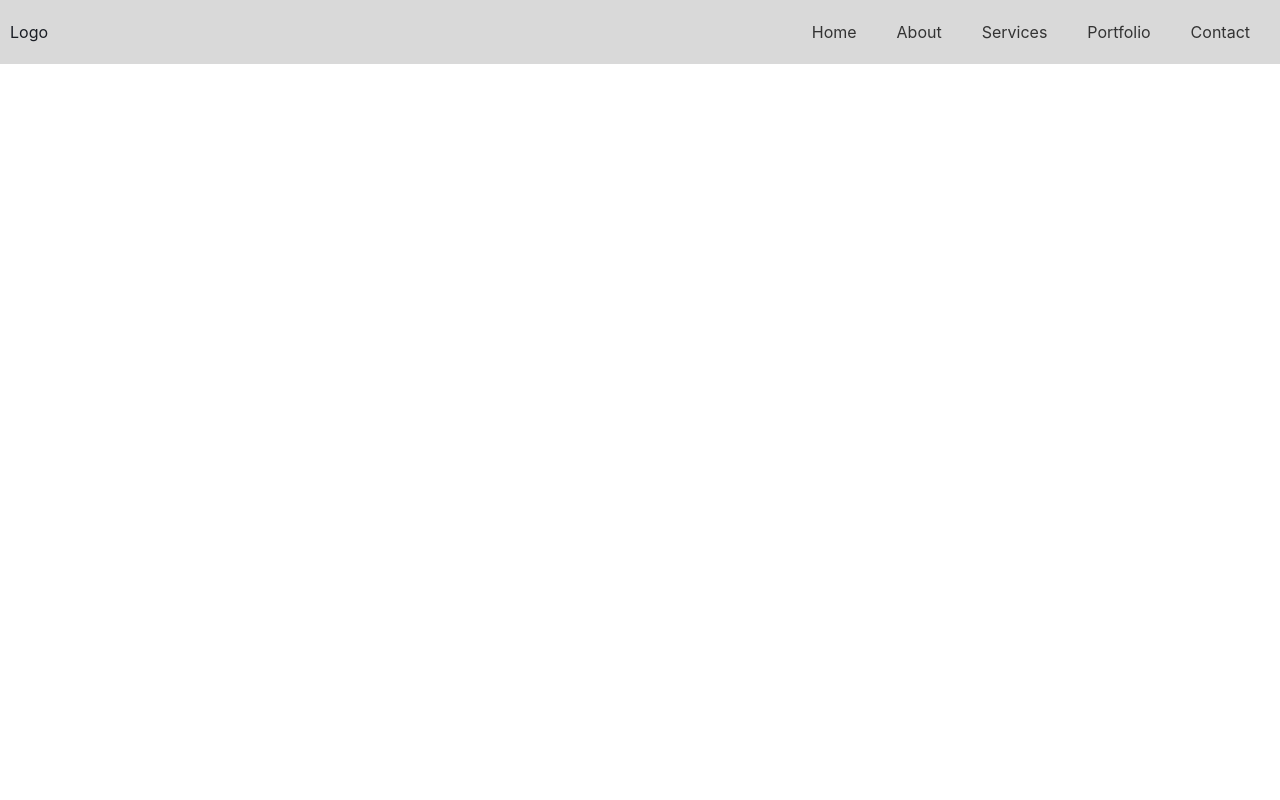
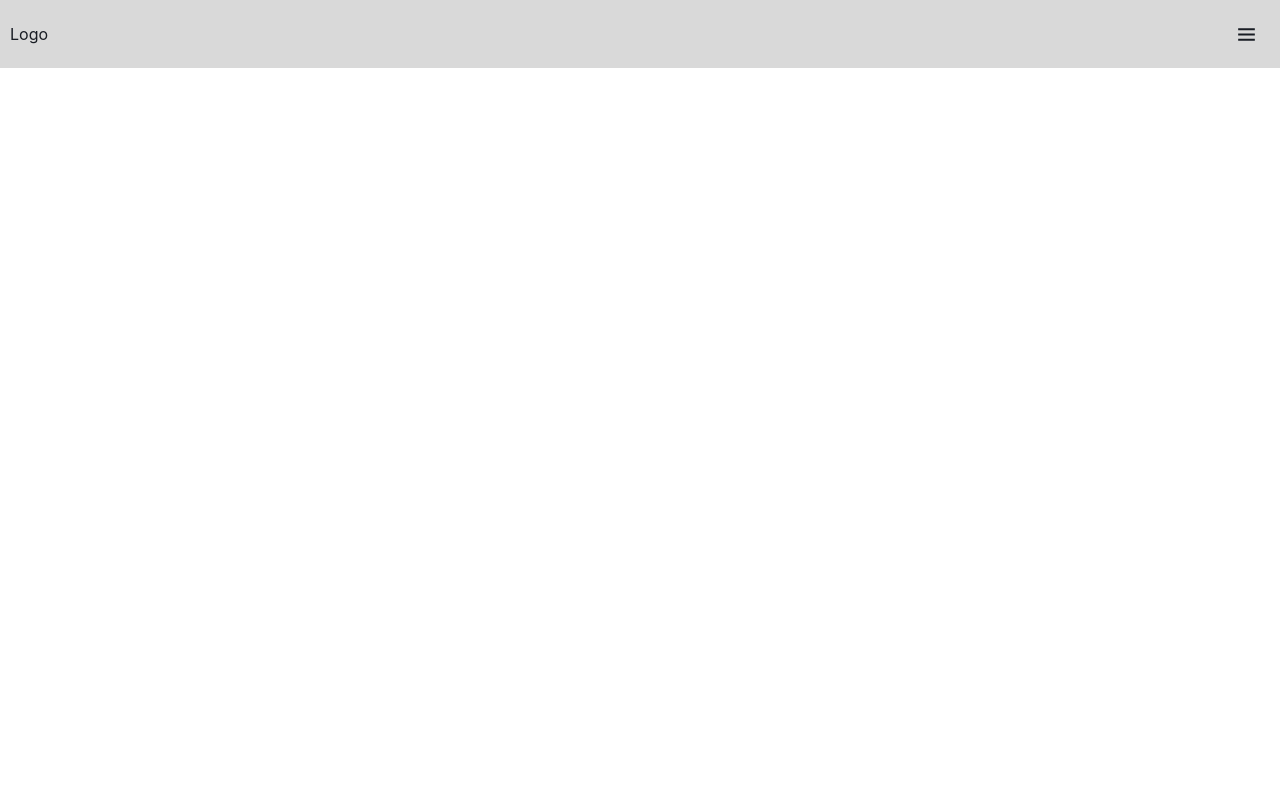
Before and after one commit to Miacarmen/realitea, a React (Create React App) app in the folder client/: page / in a window 1280 px wide. Shown: the top 800 px of the page. Built offline with nearby package versions, Linux system fonts and the light colour scheme.

Commit message:
dropdown nav menu added

```diff
--- a/client/src/components/Navigation/TopNav.js
+++ b/client/src/components/Navigation/TopNav.js
@@ -1,21 +1,33 @@
-import React from 'react';
+import React, {useState} from 'react';
 import { NavLink } from 'react-router-dom';
-
+import { BiMenu } from 'react-icons/bi';
 import './nav.styles.css';
 
 const TopNav = () => {
+    // const [isOpen, setIsOpen] = useState(false);
+
+    // const toggleDropdown = () => {
+    //   setIsOpen(!isOpen);
+    // };
+
+
+
   return (
-    <nav class="navbar">
-  <div class="navbar-logo">
+    <nav className="navbar">
+  <div className="navbar-logo">
     <p>Logo</p>
   </div>
-  <ul class="navbar-menu">
-    <li><a href="#">Home</a></li>
-    <li><a href="#">About</a></li>
-    <li><a href="#">Services</a></li>
-    <li><a href="#">Portfolio</a></li>
-    <li><a href="#">Contact</a></li>
+  <div className="navbar-menu">
+  <div className="dropdown dropdown-end">
+  <button className='btn btn-ghost btn-circle'><BiMenu size={'25'}/></button>
+  <ul tabIndex={0} className="dropdown-content menu p-2 shadow bg-base-100 rounded-box w-52">
+    <li><a>Home</a></li>
+    <li><a>Dashboard</a></li>
+    <li><a>Search Shows</a></li>
   </ul>
+</div>
+  </div>
+
 </nav>
 
   )
--- a/client/src/components/Navigation/nav.styles.css
+++ b/client/src/components/Navigation/nav.styles.css
@@ -12,23 +12,8 @@
 
   .navbar-menu {
     display: flex;
-    list-style: none;
-    margin: 0;
-    padding: 0;
   }
 
-  .navbar-menu li {
-    margin: 0 10px;
+  .dropdown-content a:hover {
+    background-color: #FFA07A;
   }
-
-  .navbar-menu li a {
-    display: block;
-    padding: 10px;
-    text-decoration: none;
-    color: #333;
-  }
-
-  .navbar-menu li:hover a {
-    background-color: #333;
-    color: #fff;
-  }
```
